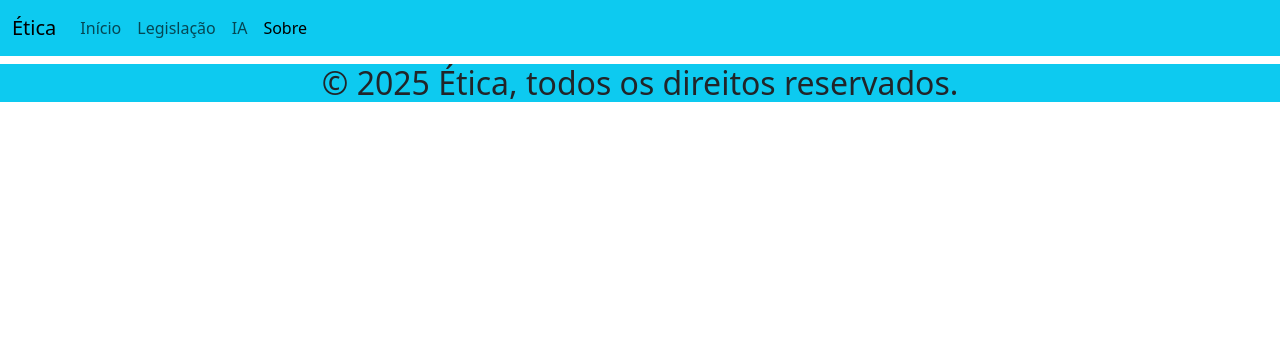
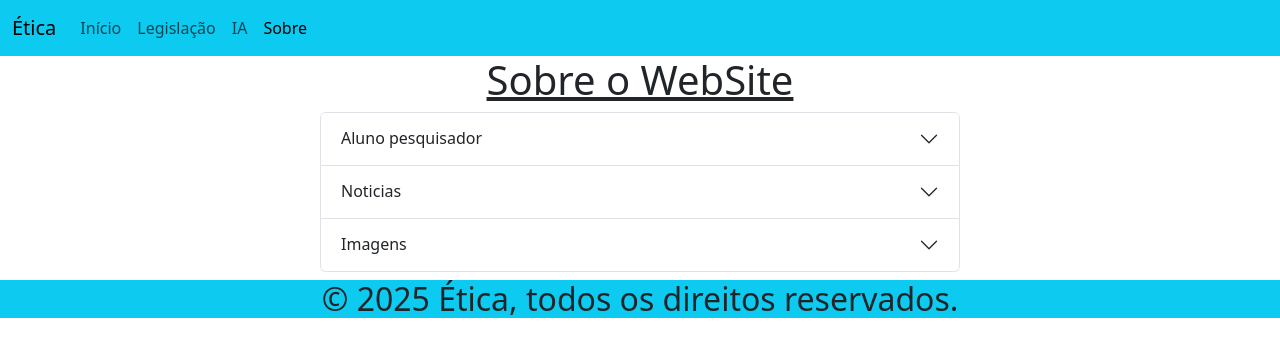
Before and after one commit to guilherme-da-silva-vieira/portal-etica, a React (Vite) app: page /sobre in a window 1280 px wide. Shown: the top 356 px of the page. Built offline with nearby package versions, Linux system fonts and the light colour scheme.

Commit message:
adicionando a página inteligência artificial e Sobre

```diff
--- a/src/pages/IA.jsx
+++ b/src/pages/IA.jsx
@@ -2,10 +2,31 @@ import React from 'react'
 import NavBar from '../components/Navbar'
 import Footer from '../components/Footer'
 
-function IA() {
+const artigo = () => {
+	const conteudos = [
+	{"id":0,"mensagem":"O vídeo abaixo apresenta o Guilherme da Silva Vieira fazendo malabarismo, mesmo não sendo ele, este tipo de vídeo é chamado de deepfake;"},
+	{"id":1,"mensagem":"Deepfake é a síntese de imagens ou até mesmo sons humanos gerados por inteligência artificial;"},
+	{"id":2,"mensagem":"Sendo algo bastante preocupante pois pode ser usado por exemplo para a disseminação de notícias falsas durante os períodos eleitorais;"},
+	{"id":3,"mensagem":`Além disso, também pode ser utilizados para gerar vídeos íntimos falsos, por exemplo na Coreia do Sul, os vídeos falsos estavam sendo enviados para a plataforma de mensagens Telegram, atualmente
+	a Polícia Nacional da Coreia do Sul está investigando sobre o assunto;`},
+	{"id":4,"mensagem":`Outro Exemplo seriam os chatbots que se autointitulam "Deus" e "Jesus", o principais riscos destes chatbots é que pode ser utilizados para manipular questões de fé, política e financeira.`}];
+	return conteudos;
+}
+
+const IA = () => {
+  const topicos = artigo();
   return (
     <>
         <NavBar/>
+	<h1 className="text-center text-decoration-underline">Inteligência Artificial</h1>
+	<div className="text-center">
+		<video controls width="250">
+			<source src="/videos/malabarismo.mp4" type="video/mp4" />
+		</video>
+		<ul className="list-group w-25 m-auto">
+			{topicos.map(topico => <li key={topico.id} className="list-group-item text-justify">{topico.mensagem}</li>)}
+		</ul>
+	</div>
         <Footer/>
     </>
   )
--- a/src/pages/Sobre.jsx
+++ b/src/pages/Sobre.jsx
@@ -6,6 +6,40 @@ function Sobre() {
   return (
     <>
         <NavBar/>
+		<h1 className="text-center text-decoration-underline">Sobre o WebSite</h1>
+		<div class="accordion w-50 m-auto" id="sobre">
+  		<div class="accordion-item">
+    			<h2 class="accordion-header">
+      				<button class="accordion-button collapsed" type="button" data-bs-toggle="collapse" data-bs-target="#alunoPesquisador" aria-expanded="false" aria-controls="alunoPesquisador">
+        				Aluno pesquisador
+      				</button>
+    			</h2>
+    			<div id="alunoPesquisador" class="accordion-collapse collapse" data-bs-parent="#sobre">
+      				<div class="accordion-body"><strong>Guilherme da Silva Vieira</strong></div>
+   		 	</div>
+  		</div>
+  		<div class="accordion-item">
+    			<h2 class="accordion-header">
+      				<button class="accordion-button collapsed" type="button" data-bs-toggle="collapse" data-bs-target="#noticias" aria-expanded="false" aria-controls="noticias">
+       		 			Noticias
+      				</button>
+   			 </h2>
+    			<div id="noticias" class="accordion-collapse collapse" data-bs-parent="#sobre">
+      				<div class="accordion-body">Placeholder content for this accordion, which is intended to demonstrate the <code>.accordion-flush</code> class. This is the second item’s accordion body. Let’s imagine this being filled with some actual content.</div>
+    		</div>
+  	</div>
+	<div class="accordion-item">
+    		<h2 class="accordion-header">
+      			<button class="accordion-button collapsed" type="button" data-bs-toggle="collapse" data-bs-target="#imagens" aria-expanded="false" aria-controls="imagens">
+        			Imagens
+      			</button>
+    		</h2>
+    		<div id="imagens" class="accordion-collapse collapse" data-bs-parent="sobre">
+      				<div class="accordion-body"><strong>Guilherme da Silva Vieira</strong></div>
+   		 </div>
+  	</div>
+</div>
+
 	<Footer/>
     </>
   )
```
Also changed, not shown: 1 other file (tests, documents, lock files or other folders).
